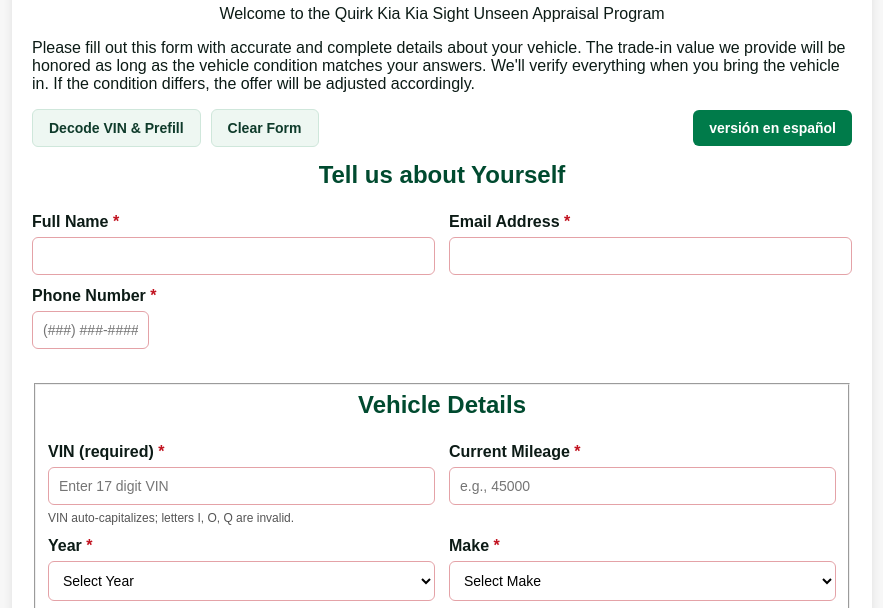
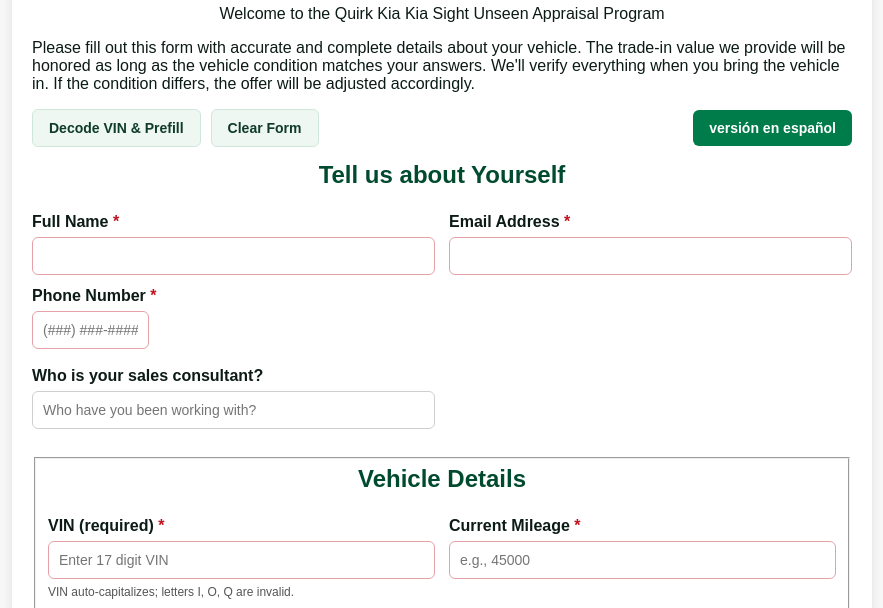
Before and after one commit to mpalmer79/quirk-trade-appraisal-Kia, a plain HTML site: page index.html in a window 1280 px wide. Shown: the part 127-735 px from the top of the page, without its empty margins (198-1081 px from the left). Drawn offline with Linux system fonts and the light colour scheme; no server answers.

Commit message:
Update index.html

```diff
--- a/index.html
+++ b/index.html
@@ -1,5 +1,4 @@
 <!DOCTYPE html>
-
 <html lang="en">
 <head>
 <meta charset="utf-8"/>
@@ -63,7 +62,16 @@
 <input autocomplete="email" id="email" name="email" required="" type="email"/>
 </div>
 </div>
+
+<!-- New Sales Consultant field -->
+<div class="row">
+<div>
+<label data-i18n="salesConsultantLabel" for="salesConsultant">Who is your sales consultant?</label>
+<input id="salesConsultant" name="salesConsultant" type="text" placeholder="Who have you been working with?"/>
 </div>
+</div>
+</div>
+
 <fieldset class="section">
 <legend class="visually-hidden">Vehicle Details</legend>
 <h2 data-i18n="vehDetails">Vehicle Details</h2>
```
